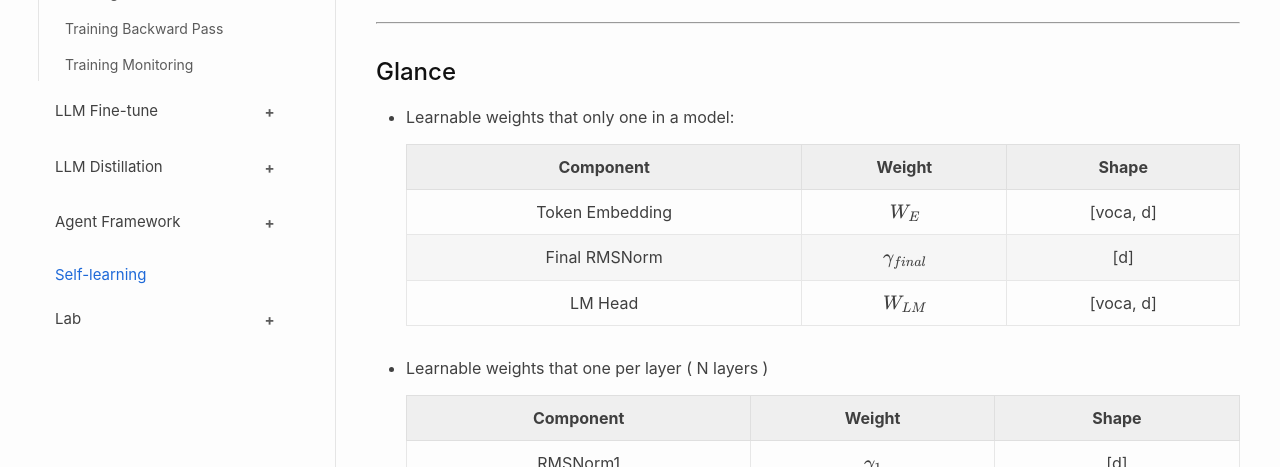
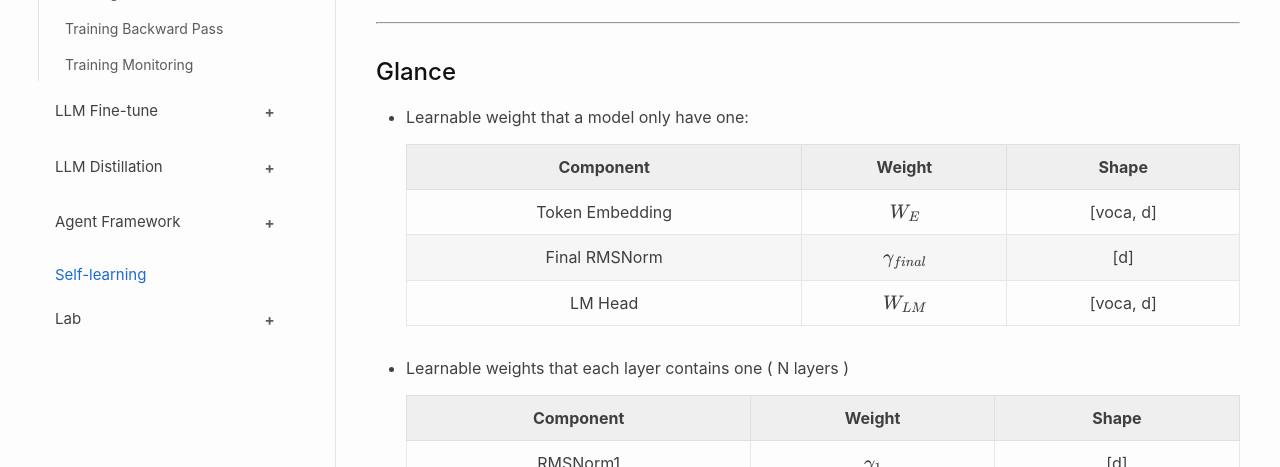
Before and after one commit to ChrisZhu2050/chriszhu2050.github.io, a Jekyll site: the page built from index.md, in a window 1280 px wide and 900 px high. Shown: the part 327-794 px from the top of the window. Built offline with Jekyll 4.4.1, drawn with Linux system fonts in a browser that asks for light colours; nearby versions of some CDN libraries; formulas are drawn with MathJax 3.

Commit message:
Update index.md

```diff
--- a/index.md
+++ b/index.md
@@ -21,7 +21,7 @@ graph LR
 
 ***
 ## Glance
-- Learnable weights that only one in a model:
+- Learnable weight that a model only have one:
 
     | Component | Weight | Shape |
     |:----:|:----:|:----:|
@@ -30,7 +30,7 @@ graph LR
     | LM Head | $W_{LM}$| [voca, d] |
 
 
-- Learnable weights that one per layer ( N layers )
+- Learnable weights that each layer contains one ( N layers )
 
     | Component | Weight | Shape |
     |:----:|:----:|:----:|
```
